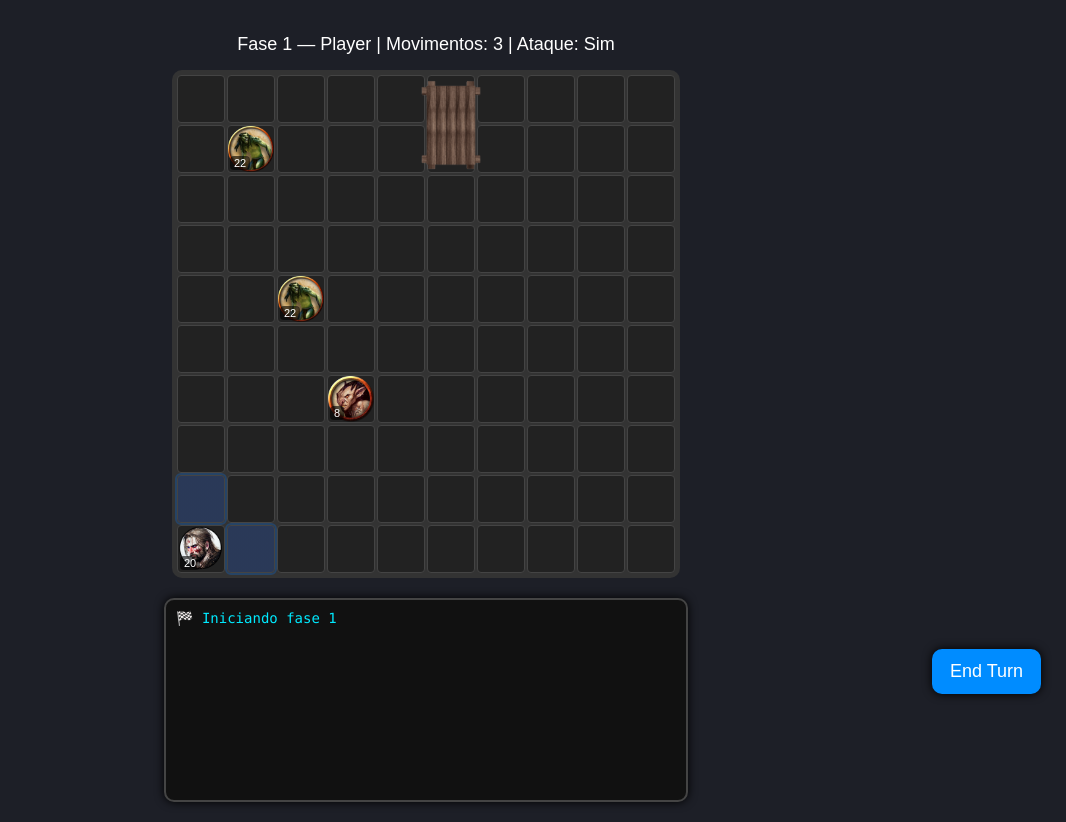
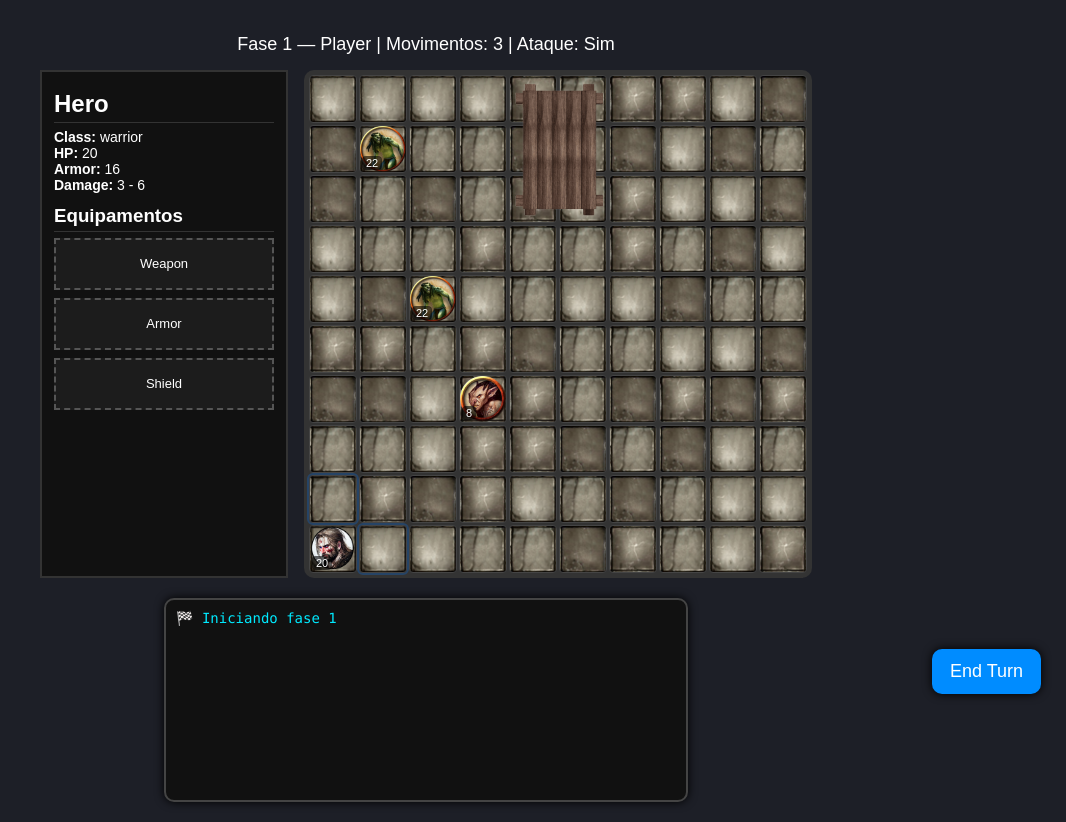
Before and after one commit to SergioCherubino/RPG_BOARD, a plain HTML site: page game.html in a window 1280 px wide. Shown: the part 81-903 px from the top of the page, without its empty margins (214-1280 px from the left). Drawn offline with Linux system fonts and the light colour scheme.

Commit message:
tiles and HUD

```diff
--- a/game.css
+++ b/game.css
@@ -94,3 +94,49 @@ body {
 .console-line {
   margin-bottom: 4px;
 }
+
+#gameWrapper {
+  display: flex;
+  gap: 16px;
+}
+
+#hud {
+  width: 220px;
+  background: #111;
+  border: 2px solid #333;
+  padding: 12px;
+  font-family: Arial, sans-serif;
+}
+
+#hud h2, #hud h3 {
+  margin: 6px 0;
+  border-bottom: 1px solid #333;
+  padding-bottom: 4px;
+}
+
+.hud-section {
+  margin-bottom: 12px;
+  font-size: 14px;
+}
+
+.equipment {
+  display: grid;
+  grid-template-columns: 1fr;
+  gap: 8px;
+}
+
+.slot {
+  height: 48px;
+  border: 2px dashed #555;
+  display: flex;
+  align-items: center;
+  justify-content: center;
+  background: #1c1c1c;
+  font-size: 13px;
+  cursor: pointer;
+}
+
+.slot.filled {
+  border-style: solid;
+  background: #2a2a2a;
+}
--- a/game.html
+++ b/game.html
@@ -9,7 +9,28 @@
 
   <h1>Tabuleiro do RPG</h1>
   <div id="turnInfo">Carregando...</div>
-  <div id="board"></div>
+  <div id="gameWrapper">
+    <div id="hud">
+      <h2>Hero</h2>
+
+      <div class="hud-section">
+        <strong>Class:</strong> <span id="hudClass"></span><br>
+        <strong>HP:</strong> <span id="hudHP"></span><br>
+        <strong>Armor:</strong> <span id="hudArmor"></span><br>
+        <strong>Damage:</strong> <span id="hudDamage"></span>
+      </div>
+
+      <h3>Equipamentos</h3>
+
+      <div class="equipment">
+        <div class="slot" data-slot="weapon">Weapon</div>
+        <div class="slot" data-slot="armor">Armor</div>
+        <div class="slot" data-slot="shield">Shield</div>
+      </div>
+    </div>
+    <div id="board"></div>
+  </div>
+
   <div id="consoleBox"></div>
   <button id="endTurnBtn">End Turn</button>
 
--- a/game.js
+++ b/game.js
@@ -6,6 +6,13 @@ function logMessage(text) {
   box.appendChild(line);
   box.scrollTop = box.scrollHeight;
 }
+
+const items = {
+  sword: { name: "Sword", damageMin: 1, damageMax: 2 },
+  armor: { name: "Armor", armor: 2 },
+  shield:{ name: "Shield", armor: 1 }
+};
+
 
 // ============================
 // Player / Monster factories
@@ -116,9 +123,8 @@ function placeTableObject() {
 
   while (!placed) {
     const start = getRandomFreeCell();
-    const horizontal = Math.random() < 0.5;
 
-    const cells = getTableCellsRect(start.x, start.y, horizontal);
+    const cells = getTableCellsRect(start.x, start.y, false);
 
     // valida espaço
     const valid = cells.every(c =>
@@ -140,8 +146,8 @@ function placeTableObject() {
     img.src = "Assets/objects/table.png";
     img.className = "entity";
 
-    img.style.width  = horizontal ? `${TILE_SIZE * 3}px` : `${TILE_SIZE * 2}px`;
-    img.style.height = horizontal ? `${TILE_SIZE * 2}px` : `${TILE_SIZE * 3}px`;
+    img.style.width  = `${TILE_SIZE * 2}px`;
+    img.style.height = `${TILE_SIZE * 3}px`;
 
     img.style.position = "absolute";
     img.style.left = "0";
@@ -170,17 +176,35 @@ const hero = createPlayer(localStorage.getItem("playerCharacter") || "warrior");
 hero.movementLeft = hero.movementRange;
 hero.canAttack = true;
 
+const TILE_IMAGES = [
+  "Assets/objects/tiles/tile1.png",
+  "Assets/objects/tiles/tile2.png",
+  "Assets/objects/tiles/tile3.png",
+  "Assets/objects/tiles/tile4.png"
+];
+
 // ============================
 // Board helpers
 // ============================
 function createBoard(){
   board.innerHTML = "";
-  for(let y=0;y<boardSize;y++){
-    for(let x=0;x<boardSize;x++){
-      const c=document.createElement("div");
-      c.className="cell";
-      c.dataset.x=x; c.dataset.y=y;
-      c.onclick=()=>onCellClicked(x,y);
+
+  for(let y = 0; y < boardSize; y++){
+    for(let x = 0; x < boardSize; x++){
+      const c = document.createElement("div");
+      c.className = "cell";
+      c.dataset.x = x;
+      c.dataset.y = y;
+
+      // 🎲 tile aleatório
+      const tileImg =
+        TILE_IMAGES[Math.floor(Math.random() * TILE_IMAGES.length)];
+
+      c.style.backgroundImage = `url(${tileImg})`;
+      c.style.backgroundSize = "cover";
+      c.style.backgroundPosition = "center";
+
+      c.onclick = () => onCellClicked(x, y);
       board.appendChild(c);
     }
   }
@@ -245,6 +269,7 @@ function startLevel(){
   logMessage(`🏁 Iniciando fase ${currentLevel}`);
   clearBoard();
   createBoard();
+  updateHUD();
 
   placeTableObject(); // 🪑 OBJETO FIXO
 
@@ -317,6 +342,7 @@ function attack(attacker,target){
       }
     }
   } else logMessage("→ MISS!");
+  updateHUD();
 }
 
 // ============================
@@ -452,6 +478,31 @@ if (endTurnBtn) {
   });
 }
 
+function updateHUD() {
+  document.getElementById("hudClass").textContent = hero.type;
+  document.getElementById("hudHP").textContent = hero.hp;
+  document.getElementById("hudArmor").textContent = hero.armor;
+  document.getElementById("hudDamage").textContent =
+    `${hero.damageMin} - ${hero.damageMax}`;
+}
+
+function equipItem(slot, item) {
+  if (slot === "weapon") {
+    hero.damageMin += item.damageMin;
+    hero.damageMax += item.damageMax;
+  }
+  if (slot === "armor" || slot === "shield") {
+    hero.armor += item.armor;
+  }
+
+  const slotDiv = document.querySelector(`.slot[data-slot="${slot}"]`);
+  slotDiv.textContent = item.name;
+  slotDiv.classList.add("filled");
+
+  updateHUD();
+}
+
+
 // ============================
 // Init
 // ============================
```
Also changed, not shown: Assets/objects/tile.jpg (added), Assets/objects/tile1.png (added), Assets/objects/tile2.png (added), Assets/objects/tile3.png (added), Assets/objects/tile4.png (added), Assets/objects/tiles/tile1.png (added), Assets/objects/tiles/tile2.png (added), Assets/objects/tiles/tile3.png (added), Assets/objects/tiles/tile4.png (added).
